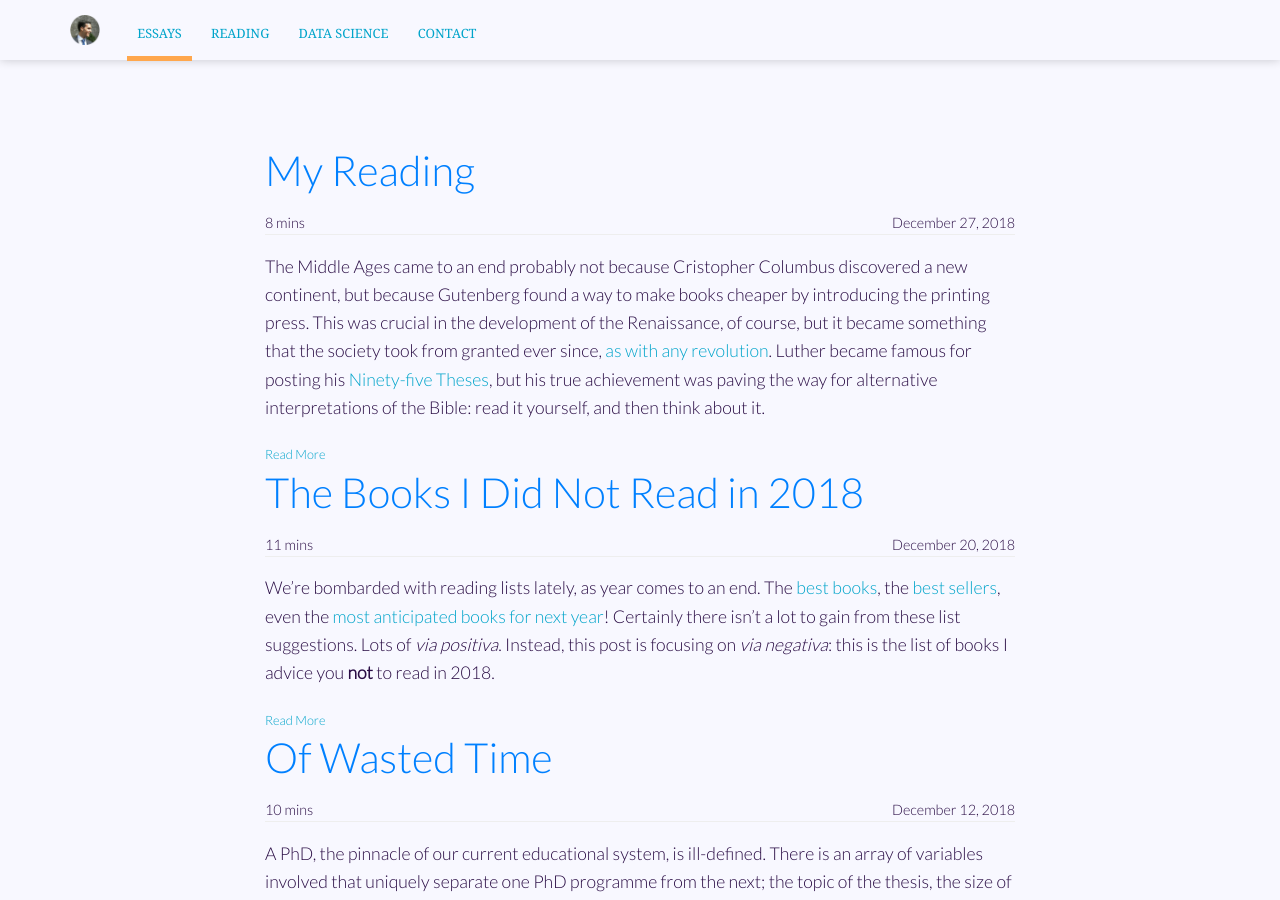
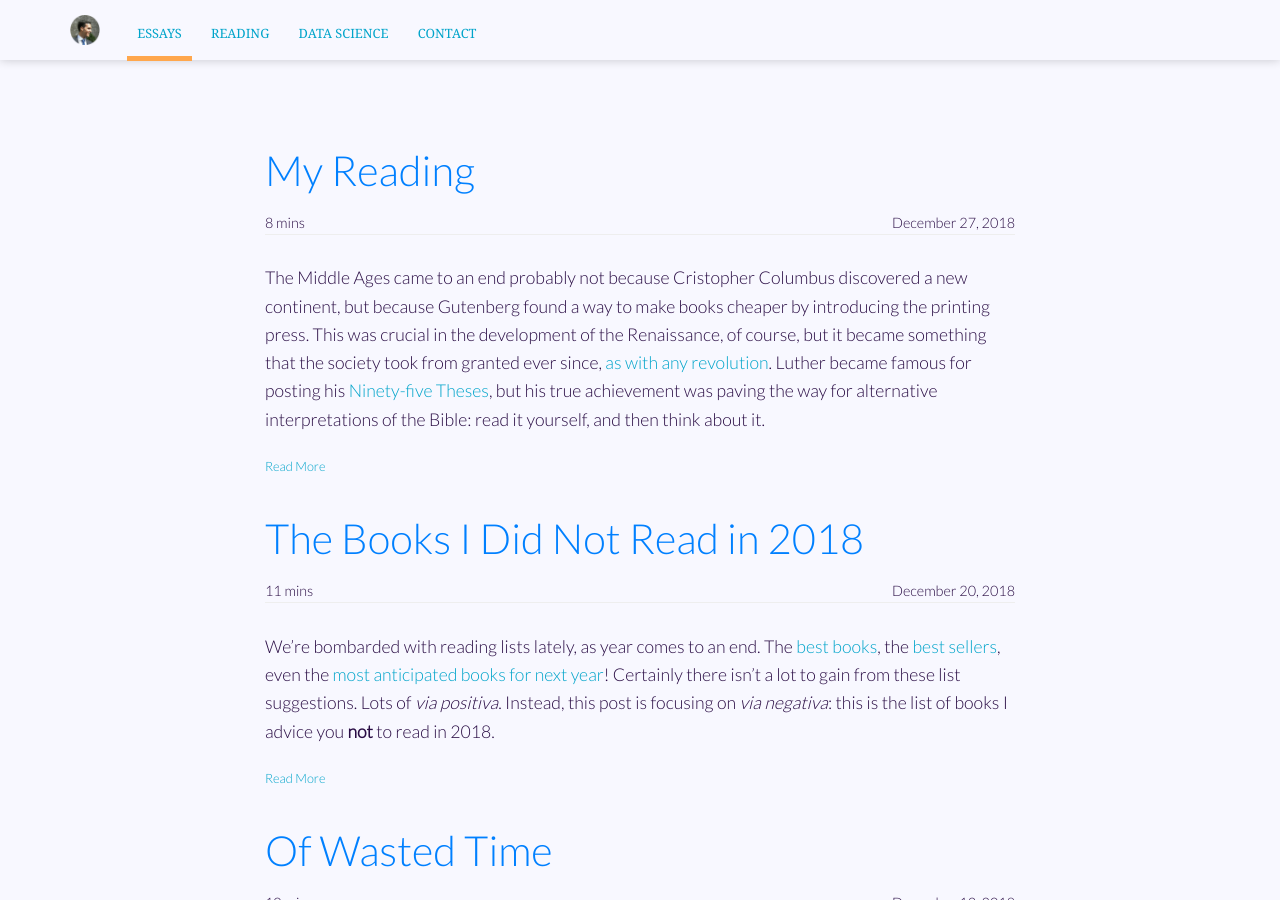
Before and after one commit to ohduran/ohduran.github.io, a Jekyll site: the page built from essays/index.html, in a window 1280 px wide and 900 px high, scrolled down 754 px. Built offline with Jekyll 4.4.1, drawn with Linux system fonts in a browser that asks for light colours; nearby versions of some CDN libraries.

Commit message:
correct spacing

```diff
--- a/_sass/blog.scss
+++ b/_sass/blog.scss
@@ -152,6 +152,8 @@
 
 .post-excerpt {
 	font-size: 0.8em;
+	padding-top: $spacing-unit/3;
+	padding-bottom: $spacing-unit;
 	> blockquote {
 	font-size: 0.5em;
 	padding-top: 0.25em;
```
